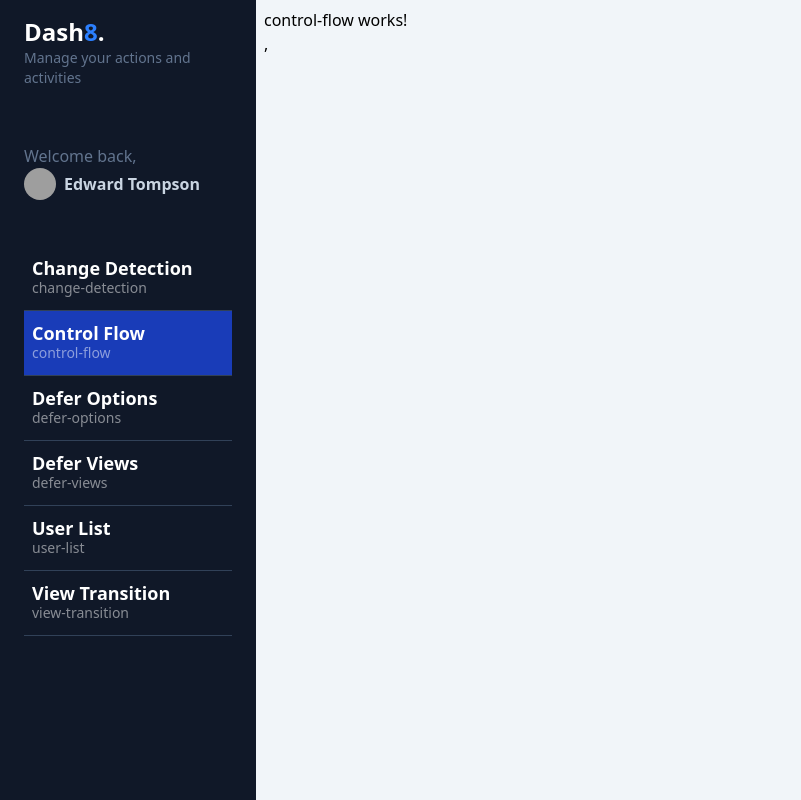
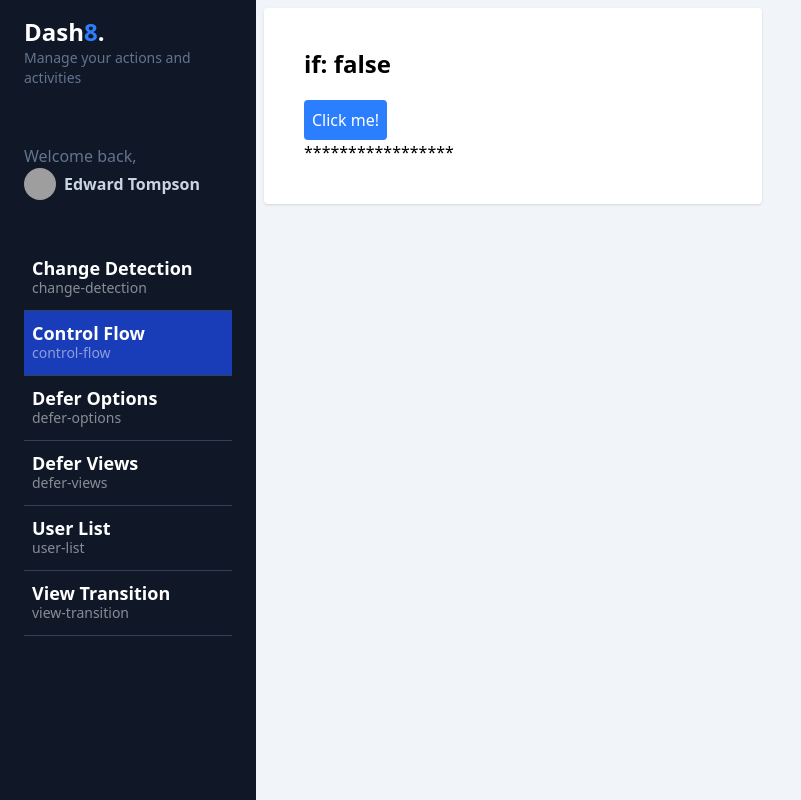
Before and after one commit to GenerationMilton/My-dashboard-angular-features, an Angular app: page /dashboard/control-flow in a window 1280 px wide. Shown: the whole page, without its empty margins (0-801 px from the left). Built offline with nearby package versions, Linux system fonts and the light colour scheme; grey boxes are pictures that could not be loaded.

Commit message:
dashboardConfiguration - control Flow @if

```diff
--- a/src/app/dashboard/pages/control-flow/control-flow.component.html
+++ b/src/app/dashboard/pages/control-flow/control-flow.component.html
@@ -1 +1,22 @@
-<p>control-flow works!</p>,
+<section class="grid grid-cols-1 md:grid-cols-2 gap-3">
+
+    <!-- ngIf @if-->
+     <div class="bg-white rounded shadow p-10">
+        <h2 class="text-2xl font-bold mb-5">if: {{ showContent() }}</h2>
+
+        <button
+            class="p-2 bg-blue-500 rounded text-white"
+            (click)="toggleContent()">
+            Click me!
+        </button>
+
+        @if (showContent()) {
+
+            <p>Hola Mundo</p>
+        } @else {
+            <p>*****************</p>
+        }
+
+     </div>
+
+</section>
--- a/src/app/dashboard/pages/control-flow/control-flow.component.ts
+++ b/src/app/dashboard/pages/control-flow/control-flow.component.ts
@@ -1,4 +1,4 @@
-import { ChangeDetectionStrategy, Component } from '@angular/core';
+import { ChangeDetectionStrategy, Component, signal } from '@angular/core';
 
 @Component({
   selector: 'app-control-flow',
@@ -6,4 +6,11 @@
   templateUrl: './control-flow.component.html',
   changeDetection: ChangeDetectionStrategy.OnPush,
 })
-export default class ControlFlowComponent { }
+export default class ControlFlowComponent {
+
+  public showContent = signal(false)
+
+  public toggleContent(){
+    this.showContent.update(value => !value);
+  }
+}
```
